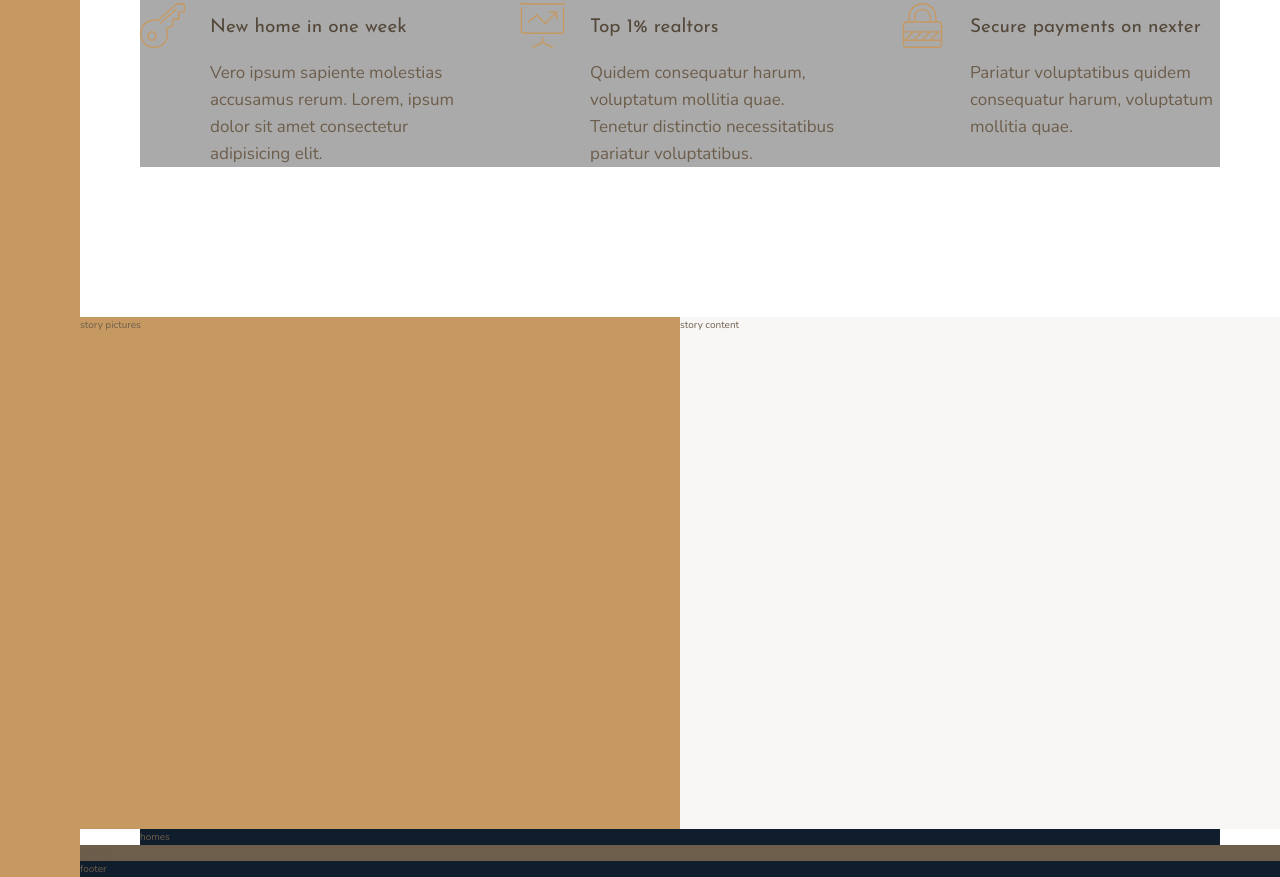
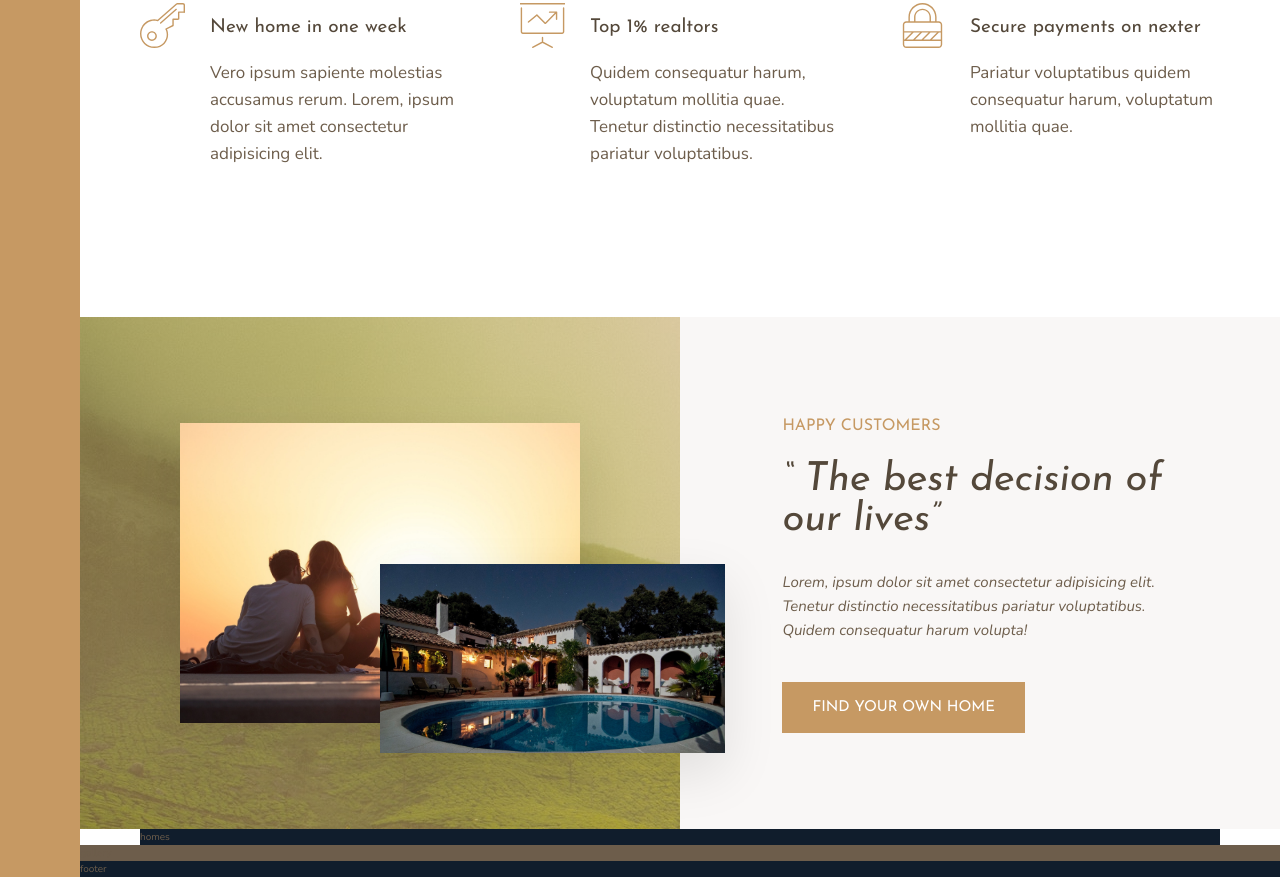
Before and after one commit to dmytronasyrov/Nexter, a website: page index.html in a window 1280 px wide. Shown: the part 991-1868 px from the top of the page. Drawn offline with nearby package versions, Linux system fonts and the light colour scheme.

```diff
--- a/index.html
+++ b/index.html
@@ -82,11 +82,17 @@
         </div>
 
         <div class="story__pictures">
-            story pictures
+            <img src="img/story-1.jpeg" alt="Couple with the new house" class="story__img--1">
+            <img src="img/story-2.jpeg" alt="Couple with the new house" class="story__img--2">
         </div>
 
         <div class="story__content">
-            story content
+            <h3 class="heading-3 mb-sm">Happy Customers</h3>
+            <h2 class="heading-2 heading-2--dark mb-md">&ldquo; The best decision of our lives&rdquo;</h2>
+            <p class="story__text">
+                Lorem, ipsum dolor sit amet consectetur adipisicing elit. Tenetur distinctio necessitatibus pariatur voluptatibus. Quidem consequatur harum volupta!
+            </p>
+            <button class="btn">Find your own home</button>
         </div>
 
         <section class="homes">
--- a/sass/_features.scss
+++ b/sass/_features.scss
@@ -1,10 +1,8 @@
 .features {
-    background-color: $color-grey-light-2;
     margin: 15rem 0;
 
     grid-column: center-start / center-end;
     display: grid;
-    // grid-template-columns: repeat(3, 1fr);
     grid-template-columns: repeat(auto-fit, minmax(25rem, 1fr));
     grid-gap: 6rem;
     align-items: start;
--- a/sass/_story.scss
+++ b/sass/_story.scss
@@ -2,10 +2,50 @@
     &__pictures {
         background-color: $color-primary;
         grid-column: full-start / col-end 4;
+        background-image: linear-gradient(rgba($color-primary, .5), rgba($color-primary, .5)), url(../img/back.jpg);
+
+        display: grid;
+        grid-template-rows: repeat(6, 1fr);
+        grid-template-columns: repeat(6, 1fr);
+        align-items: center;
+    }
+
+    &__img--1 {
+        width: 100%;
+        box-shadow: 0 2rem 5rem rgba(#000, .1);
+
+        grid-row: 2 / 6;
+        grid-column: 2 / 6;
+    }
+
+    &__img--2 {
+        width: 115%;
+        z-index: 20;
+        box-shadow: 0 2rem 5rem rgba(#000, .1);
+
+        grid-row: 4 / 6;
+        grid-column: 4 / 7;
     }
 
     &__content {
         background-color: $color-grey-light-1;
         grid-column: col-start 5 / full-end;
+
+        padding: 6rem 8vw;
+
+        // display: flex;
+        // flex-direction: column;
+        // justify-content: center;
+        // align-items: flex-start;
+
+        display: grid;
+        align-content: center;
+        justify-items: start;
+    }
+
+    &__text {
+        font-size: 1.5rem;
+        font-style: italic;
+        margin-bottom: 4rem;
     }
 }
--- a/sass/_typography.scss
+++ b/sass/_typography.scss
@@ -9,21 +9,50 @@
 
 .heading-2 {
     @extend %heading;
+
+    font-size: 4rem;
+    font-style: italic;
+    line-height: 1;
+
+    &--light { color: $color-grey-light-1; }
+    &--dark { color: $color-grey-dark-1; }
 }
 
 .heading-3 {
     @extend %heading;
+
+    font-size: 1.6rem;
+    color: $color-primary;
+    text-transform: uppercase;
 }
 
 .heading-4 {
     @extend %heading;
+
     font-size: 1.9rem;
 
-    &--light {
-        color: $color-grey-light-1;
-    }
+    &--light { color: $color-grey-light-1; }
+    &--dark { color: $color-grey-dark-1; }
+}
 
-    &--dark {
-        color: $color-grey-dark-1;
+.btn {
+    background-color: $color-primary;
+    color: #fff;
+    border: none;
+    border-radius: 0;
+    font-family: $font-display;
+    font-size: 1.5rem;
+    text-transform: uppercase;
+    padding: 1.8rem 3rem;
+    cursor: pointer;
+    transition: all .2s;
+
+    &:hover {
+        background-color: $color-primary-dark;
     }
 }
+
+.mb-sm { margin-bottom: 2rem; }
+.mb-md { margin-bottom: 3rem; }
+.mb-lg { margin-bottom: 4rem; }
+.mb-hg { margin-bottom: 8rem; }
```
Also changed, not shown: css/style.css.
